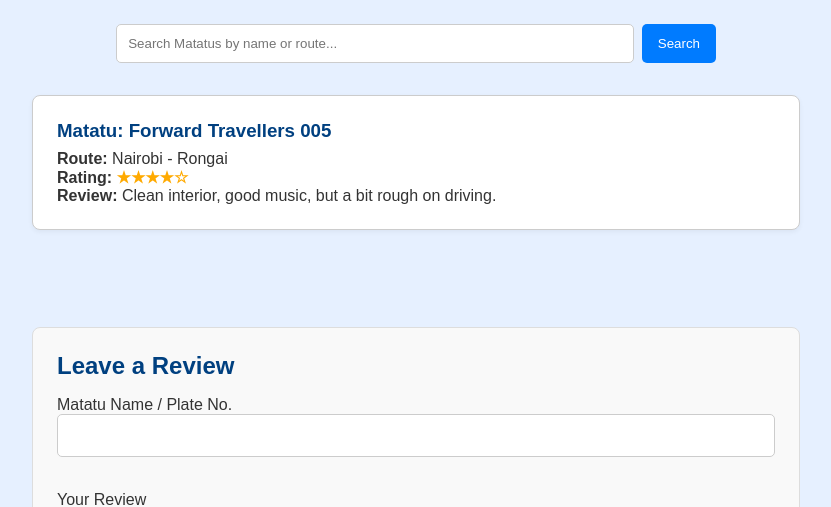
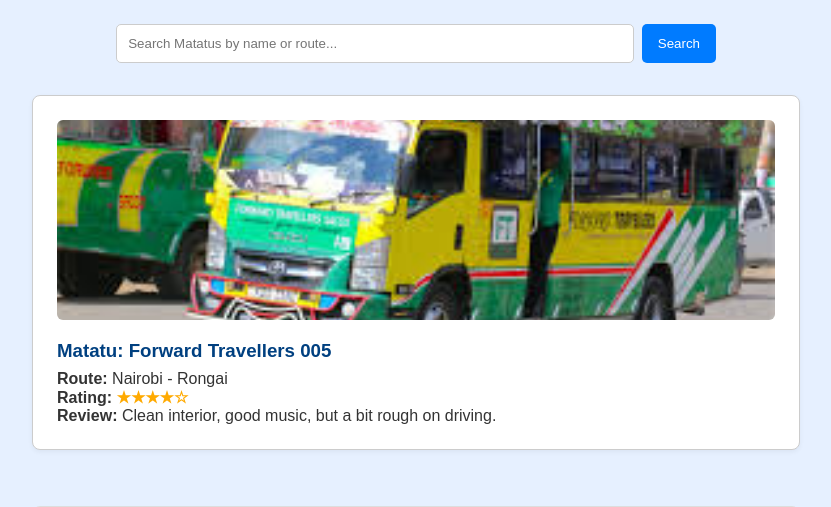
Before and after one commit to T-Njiru/MatBuzz, a PHP site: page /homepage/home.html in a window 1280 px wide. Shown: the part 161-668 px from the top of the page, without its empty margins (224-1055 px from the left). Run offline with PHP 8.4, Linux system fonts and the light colour scheme.

Commit message:
Addition of images to the matatu cards

```diff
--- a/homepage/home.css
+++ b/homepage/home.css
@@ -185,3 +185,10 @@ nav a:hover {
 .footer-links a:hover {
   text-decoration: underline;
 }
+.matatu-image {
+  width: 100%;
+  height: 200px;
+  object-fit: cover;
+  border-radius: 6px;
+  margin-bottom: 1rem;
+}
--- a/homepage/home.html
+++ b/homepage/home.html
@@ -28,6 +28,7 @@
   <div class="content">
     <section class="card-container">
       <div class="matatu-card">
+        <img src="pictures/matatu3.jpeg" alt="Forward Travellers 005" class="matatu-image">
         <h3>Matatu: Forward Travellers 005</h3>
         <p><strong>Route:</strong> Nairobi - Rongai</p>
         <p><strong>Rating:</strong> <span class="rating">★★★★☆</span></p>
@@ -35,6 +36,7 @@
       </div>
 
       <div class="matatu-card">
+        <img src="pictures/matatu1.jpeg" alt="Super Metro 302" class="matatu-image">
         <h3>Matatu: Super Metro 302</h3>
         <p><strong>Route:</strong> Nairobi - Umoja</p>
         <p><strong>Rating:</strong> <span class="rating">★★★☆☆</span></p>
@@ -42,6 +44,7 @@
       </div>
 
       <div class="matatu-card">
+        <img src="pictures/matatu2.jpg" alt="Nazigi Sacco 222" class="matatu-image">
         <h3>Matatu: Nazigi Sacco 222</h3>
         <p><strong>Route:</strong> CBD - Githurai 45</p>
         <p><strong>Rating:</strong> <span class="rating">★★★★★</span></p>
```
Also changed, not shown: pictures/matatu1.jpeg (added), pictures/matatu2.jpeg (added), pictures/matatu3.jpeg (added).
